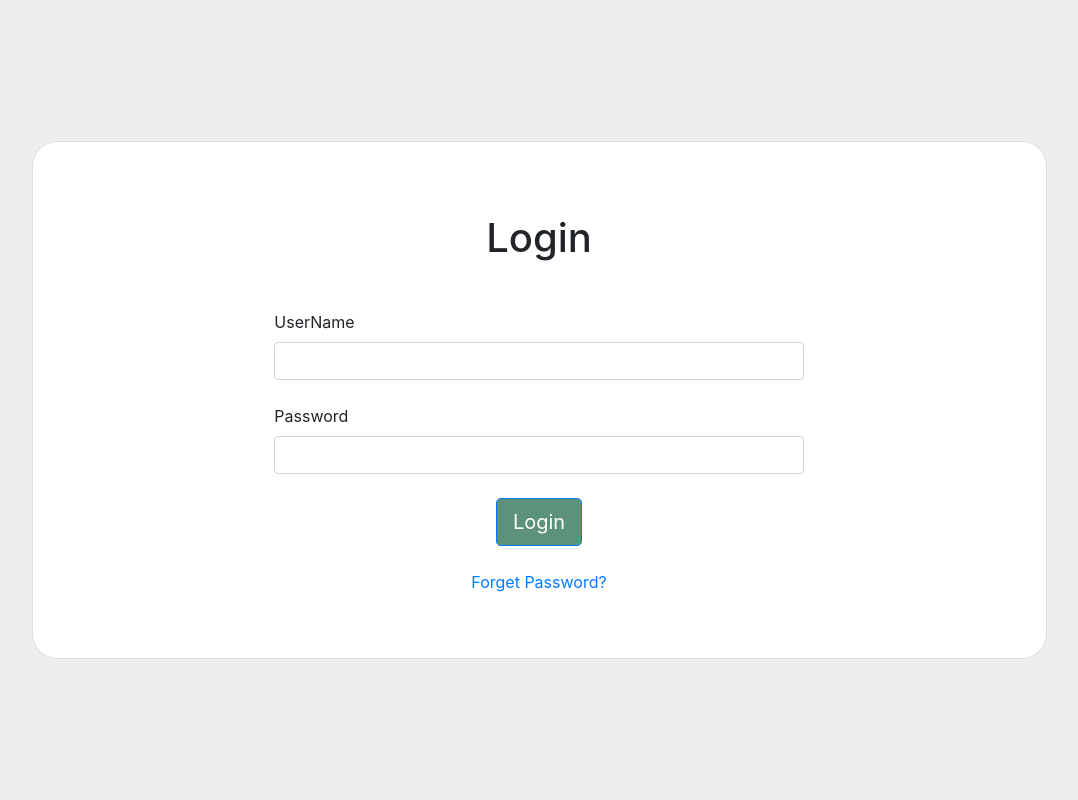
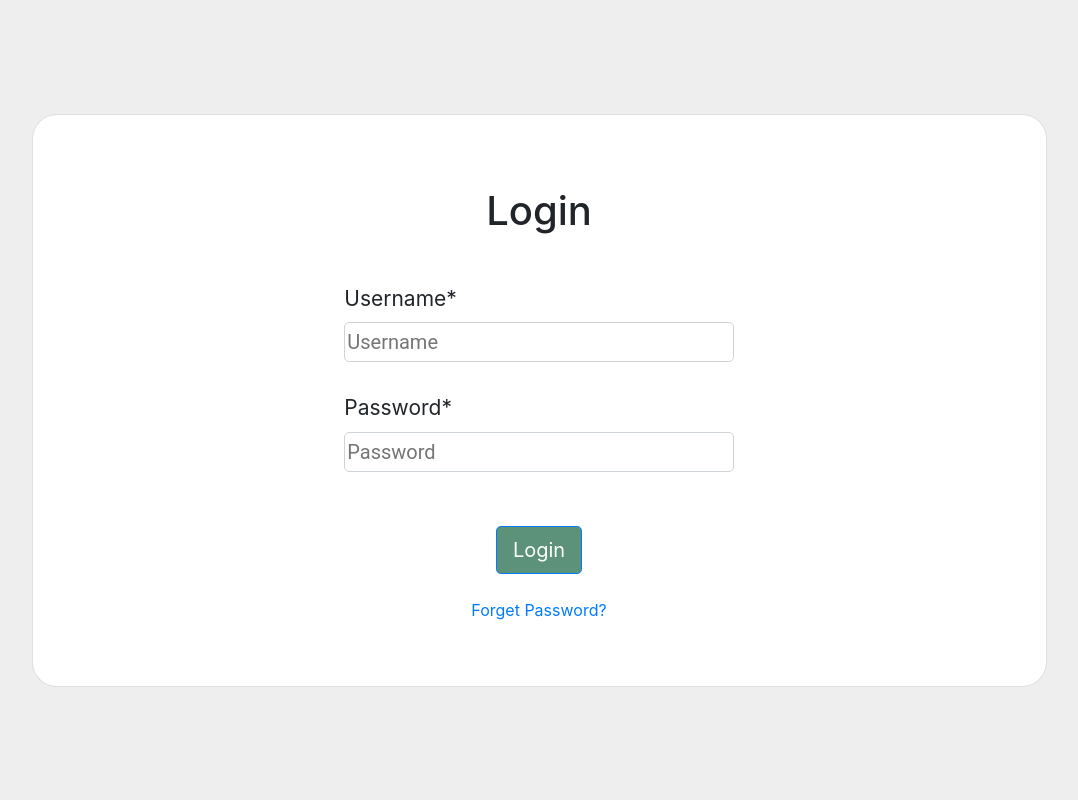
Before and after one commit to kingpingx/imagine, a Django app: page /login in a window 1280 px wide. Shown: the whole page, without its empty margins (101-1179 px from the left). Run offline with Django 4.2, Linux system fonts and the light colour scheme; some libraries are stand-ins or nearby versions.

Commit message:
all pages

```diff
--- a/templates/signin.html
+++ b/templates/signin.html
@@ -2,7 +2,7 @@
 {% load crispy_forms_tags %}
     {% block title %}Login{% endblock title %}
     {% block container %}
-    <!-- <style>
+    <style>
       #div_id_username label,
       #div_id_password{
         font-size: 21px;
@@ -23,7 +23,7 @@
         outline: none;
         border: 3px solid #7ed0dd !important;
       }
-    </style> -->
+    </style>
 
     <section class="vh-100" style="background-color: #eee;">
         <div class="container h-100">
@@ -41,19 +41,19 @@
                         {% csrf_token %}
 
                         <div class="row col-12 justify-content-center align-items-center">
-                            <div class="form-outline col-lg-8 col-md-12 mb-4">
-                                <label class="form-label" for="username">UserName</label>
-                                <!-- {{ form|crispy }} -->
-                              <input type="text" id="username" name="username" class="form-control" />
+                            <div class="form-outline col-lg-6 col-md-12 mb-4">
+                                <!-- <label class="form-label" for="form3Example1c">UserName</label> -->
+                                {{ form|crispy }}
+                              <!-- <input type="text" id="form3Example1c" class="form-control" /> -->
                             </div>
                         </div>
 
-                        <div class="row col-12 justify-content-center align-items-center">
+                        <!-- <div class="row col-12 justify-content-center align-items-center">
                           <div class="form-outline col-lg-8 col-md-12 mb-4">
-                            <label class="form-label" for="password">Password</label>
-                            <input type="password" id="password" name="password" class="form-control" />
+                            <label class="form-label" for="form3Example4c">Password</label>
+                            <input type="password" id="form3Example4c" class="form-control" />
                           </div>
-                        </div>
+                        </div> -->
 
                         <div class="row col-12 justify-content-center mx-4 mb-3 mb-lg-4">
                           <button type="submit" class="btn btn-primary btn-lg" style="background-color: #5B9279 !important;">Login</button>
```
